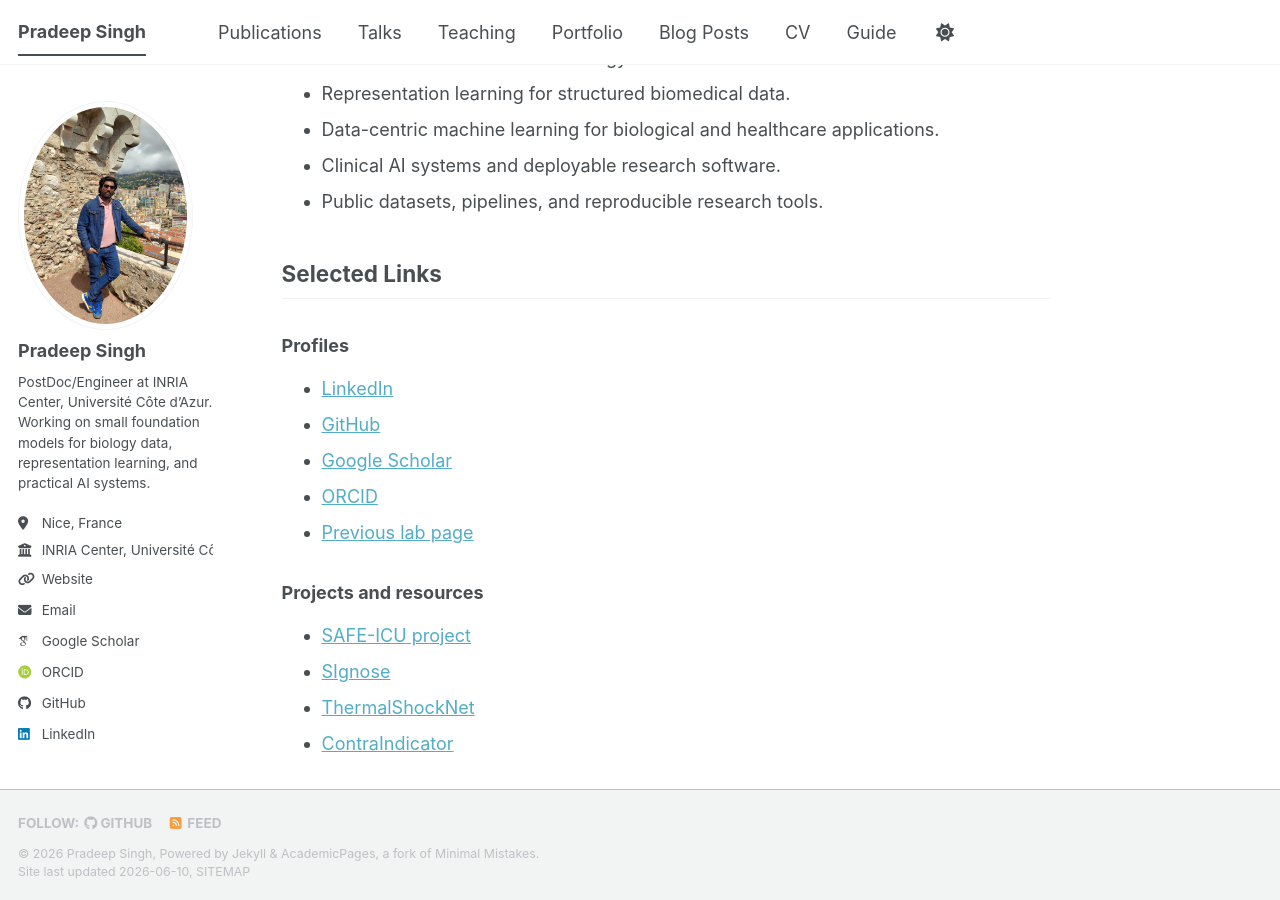
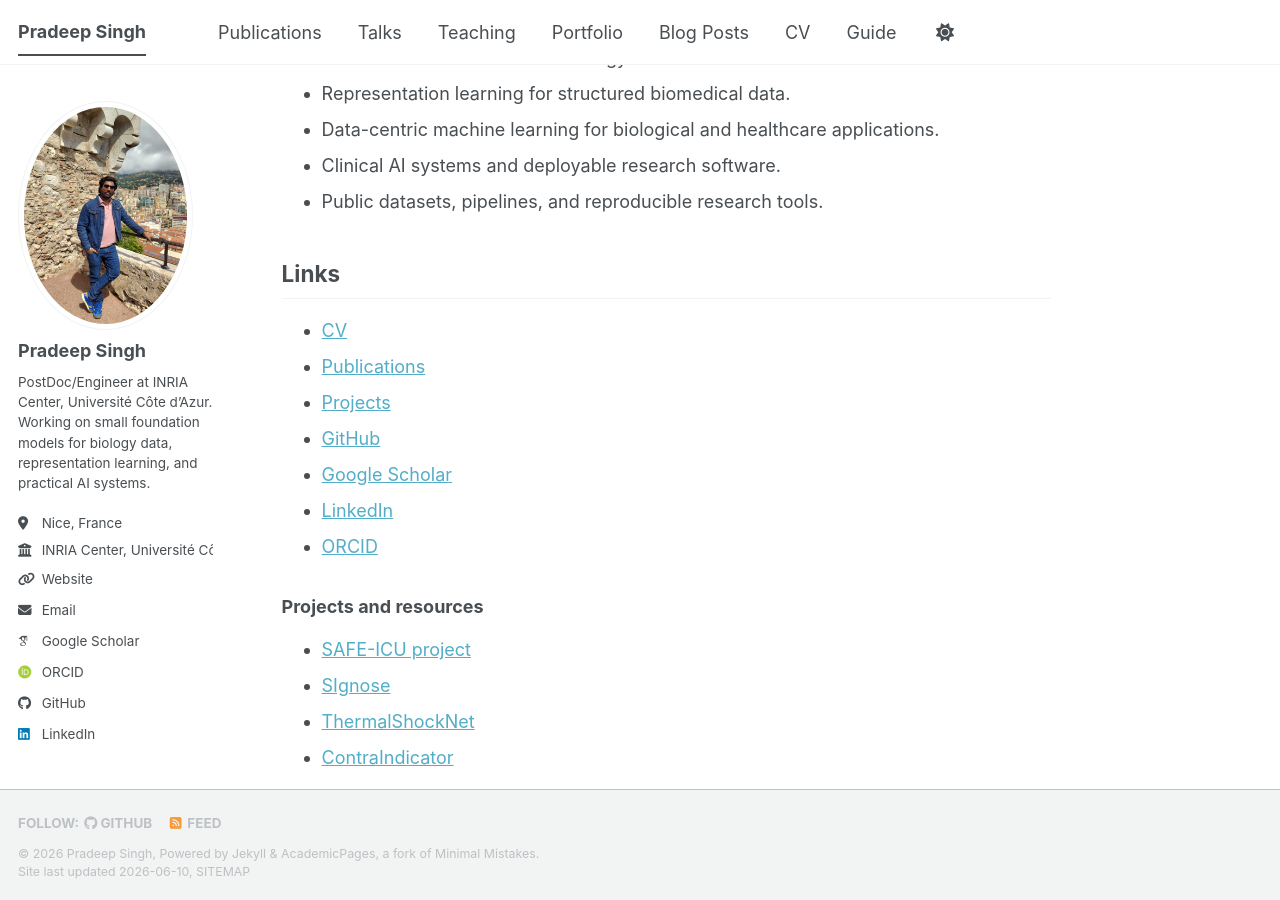
Before and after one commit to pradeepsinghnitk/pradeepsinghnitk.github.io, a Jekyll site: the page built from _pages/about.md, in a window 1280 px wide and 900 px high, scrolled down 593 px. Built offline with Jekyll 4.4.1, drawn with Linux system fonts in a browser that asks for light colours; some web fonts are replaced; a script bundle is joined from its source files by our own code; library files that are not in the unit come from our copies.

Commit message:
Update about.md

```diff
--- a/_pages/about.md
+++ b/_pages/about.md
@@ -24,14 +24,16 @@ During my PhD in AI for Healthcare at IIIT Delhi, I contributed to the **SAFE-IC
 - Clinical AI systems and deployable research software.
 - Public datasets, pipelines, and reproducible research tools.
 
-## Selected Links
 
-### Profiles
-- [LinkedIn](https://www.linkedin.com/in/pradeep-singh-1a0335119/)
+## Links
+
+- [CV](/cv/)
+- [Publications](/publications/)
+- [Projects](/projects/)
 - [GitHub](https://github.com/pradeepsinghnitk)
 - [Google Scholar](https://scholar.google.com/citations?user=VmelJF8AAAAJ)
+- [LinkedIn](https://www.linkedin.com/in/pradeep-singh-1a0335119/)
 - [ORCID](https://orcid.org/0000-0002-1215-7553)
-- [Previous lab page](https://tavlab.iiitd.edu.in/team/pradeep-singh)
 
 ### Projects and resources
 - [SAFE-ICU project](https://safeicu.aiims.edu.in/project/safeicu/)
```
